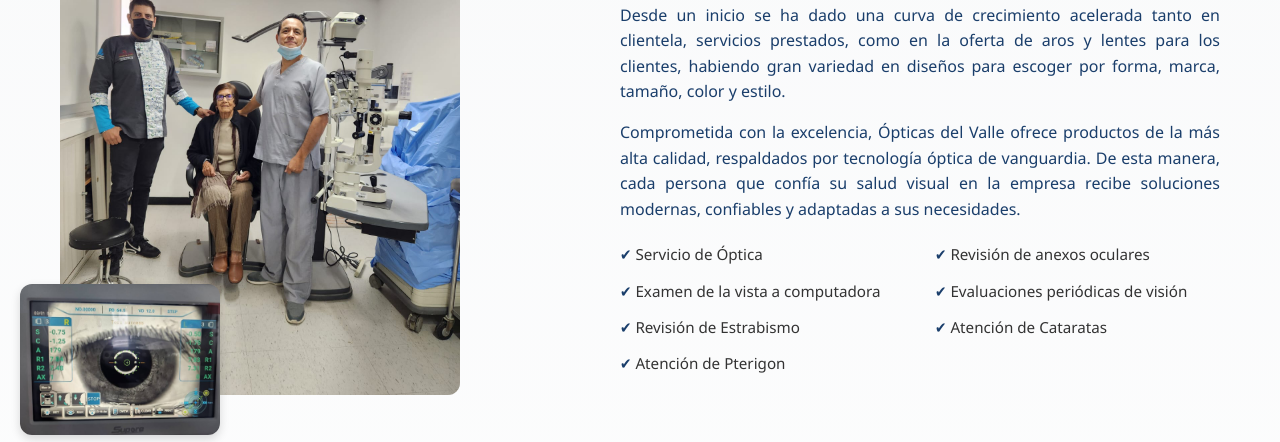
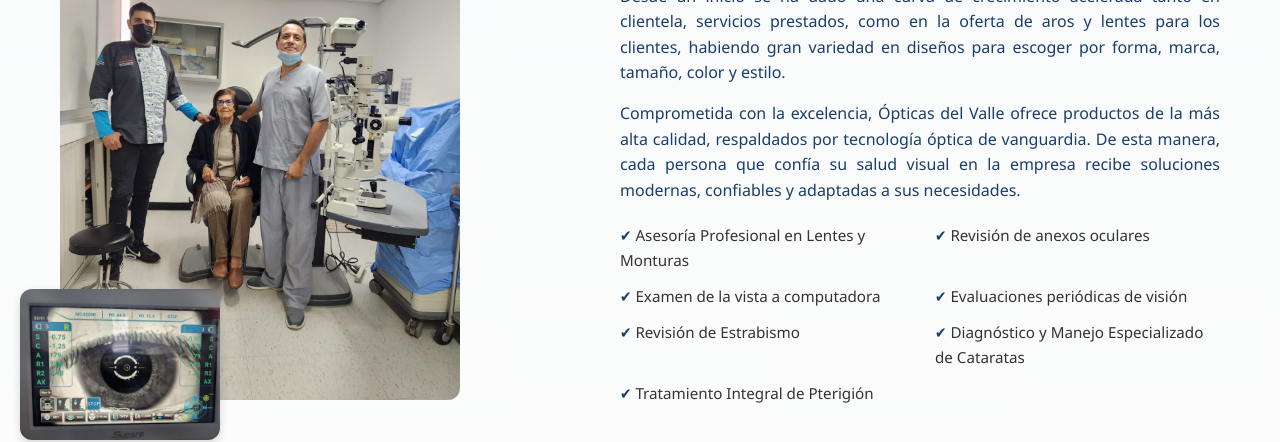
Before and after one commit to iHonshou/OpticasDelValle, a plain HTML site: page conocenos.html in a window 1280 px wide. Shown: the part 376-818 px from the top of the page. Drawn offline with Linux system fonts and the light colour scheme.

Commit message:
conocenosServicios

```diff
--- a/conocenos.html
+++ b/conocenos.html
@@ -69,13 +69,13 @@
       </p>
 
       <ul class="servicios">
-        <li>Servicio de Óptica</li>
+        <li>Asesoría Profesional en Lentes y Monturas</li>
         <li>Revisión de anexos oculares</li>
         <li>Examen de la vista a computadora</li>
         <li>Evaluaciones periódicas de visión</li>
         <li>Revisión de Estrabismo</li>
-        <li>Atención de Cataratas</li>
-        <li>Atención de Pterigon</li>
+        <li>Diagnóstico y Manejo Especializado de Cataratas</li>
+        <li> Tratamiento Integral de Pterigión</li>
       </ul>
     </div>
   </section>
```
